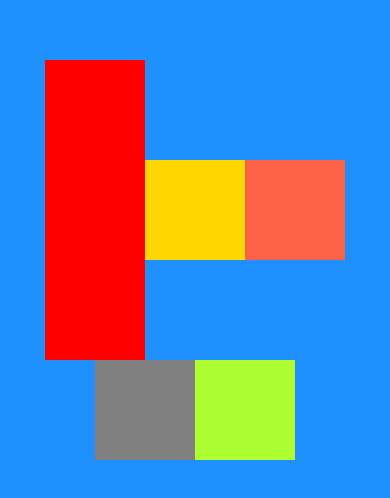
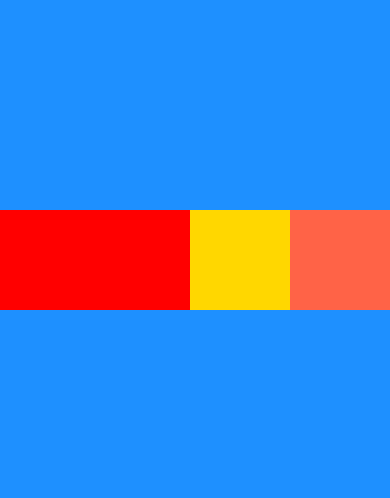
Before and after one commit to amit517/DoneWithIt_React_Native, a React Native app: screen / in a window 390 px wide. Shown: the part 162-660 px from the top of the page. Built offline with nearby package versions, Linux system fonts and the light colour scheme.

Commit message:
flexBasis, flexGrow and flexShrink

```diff
--- a/App.js
+++ b/App.js
@@ -12,15 +12,14 @@ export default function App() {
         flexDirection: "row",
         justifyContent: "center", // main
         alignItems: "center",
-        flexWrap: "wrap",
-        alignContent: "center",
       }}
     >
       <View
         style={{
           backgroundColor: "red",
-          width: 100,
-          height: 300,
+          flex: -1,
+          width: 400,
+          height: 100,
         }}
       />
       <View
@@ -37,7 +36,7 @@ export default function App() {
           height: 100,
         }}
       />
-      <View
+      {/* <View
         style={{
           backgroundColor: "gray",
           width: 100,
@@ -50,7 +49,7 @@ export default function App() {
           width: 100,
           height: 100,
         }}
-      />
+      /> */}
     </View>
   );
 }
```
